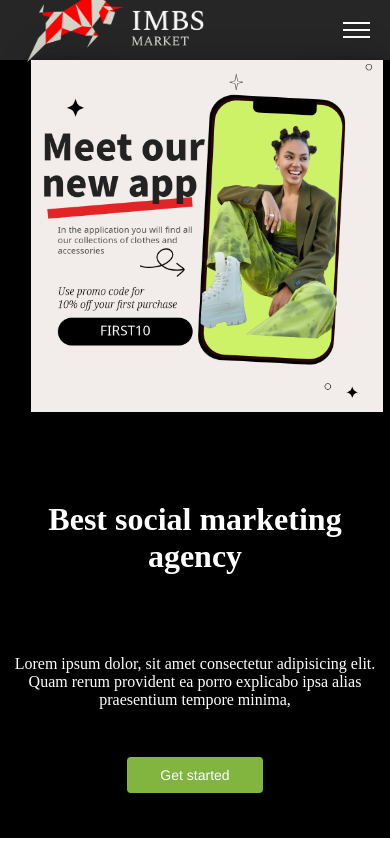
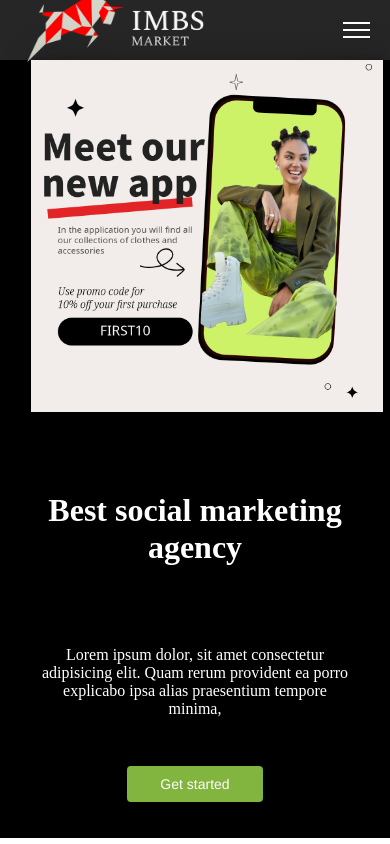
Before and after one commit to AmanReja/react-project1, a React (Vite) app: page / in a window 390 px wide. Built offline with nearby package versions, Linux system fonts and the light colour scheme; a web font is replaced by a local one.

Commit message:
fixed lag

```diff
--- a/src/components/MiddleContent.css
+++ b/src/components/MiddleContent.css
@@ -88,7 +88,7 @@
 
 
   .hedline-container p{
-    padding: 2rem 2rem;
+    padding: 2rem 4rem;
     text-align: center;
   }
   .hedline-container h1{
```
